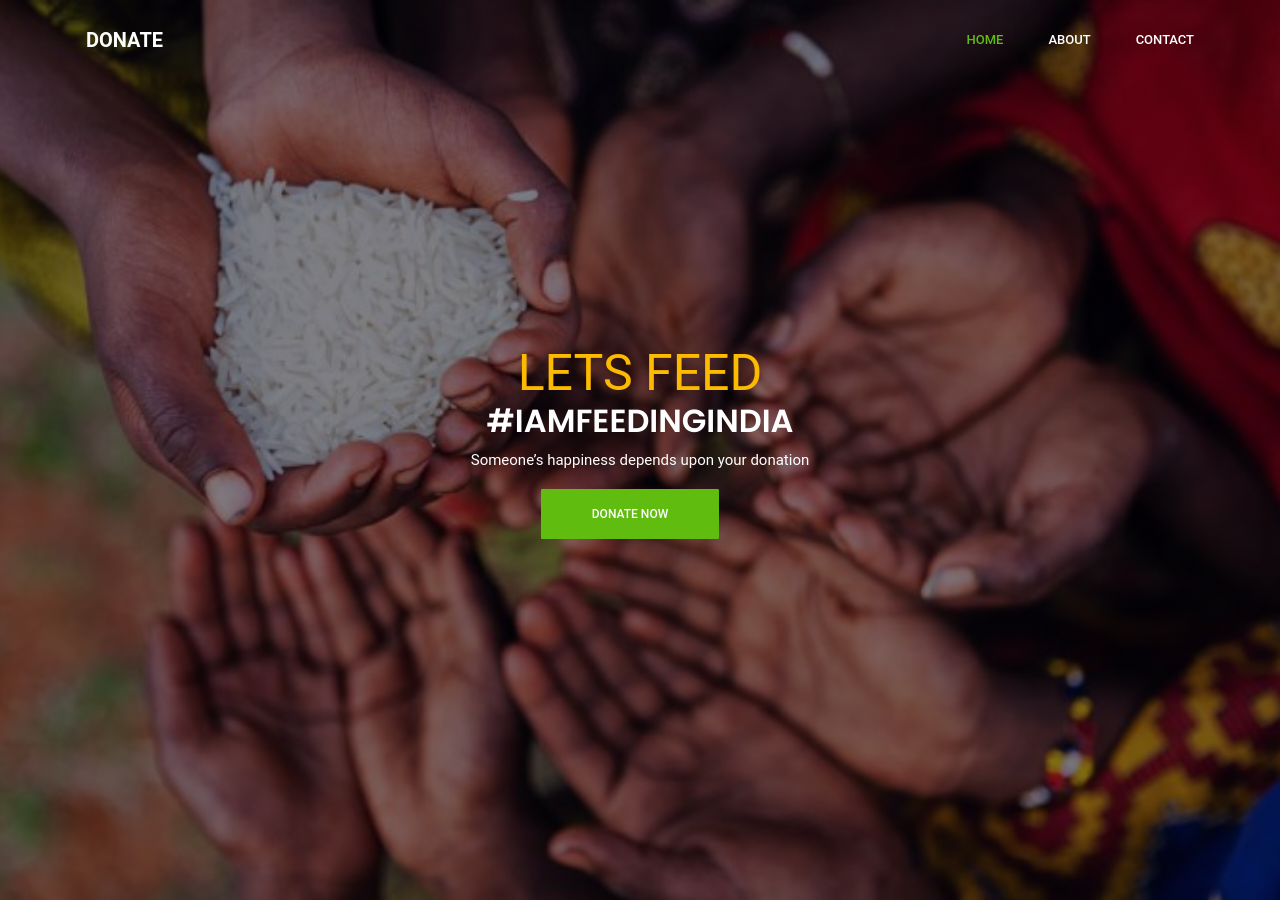
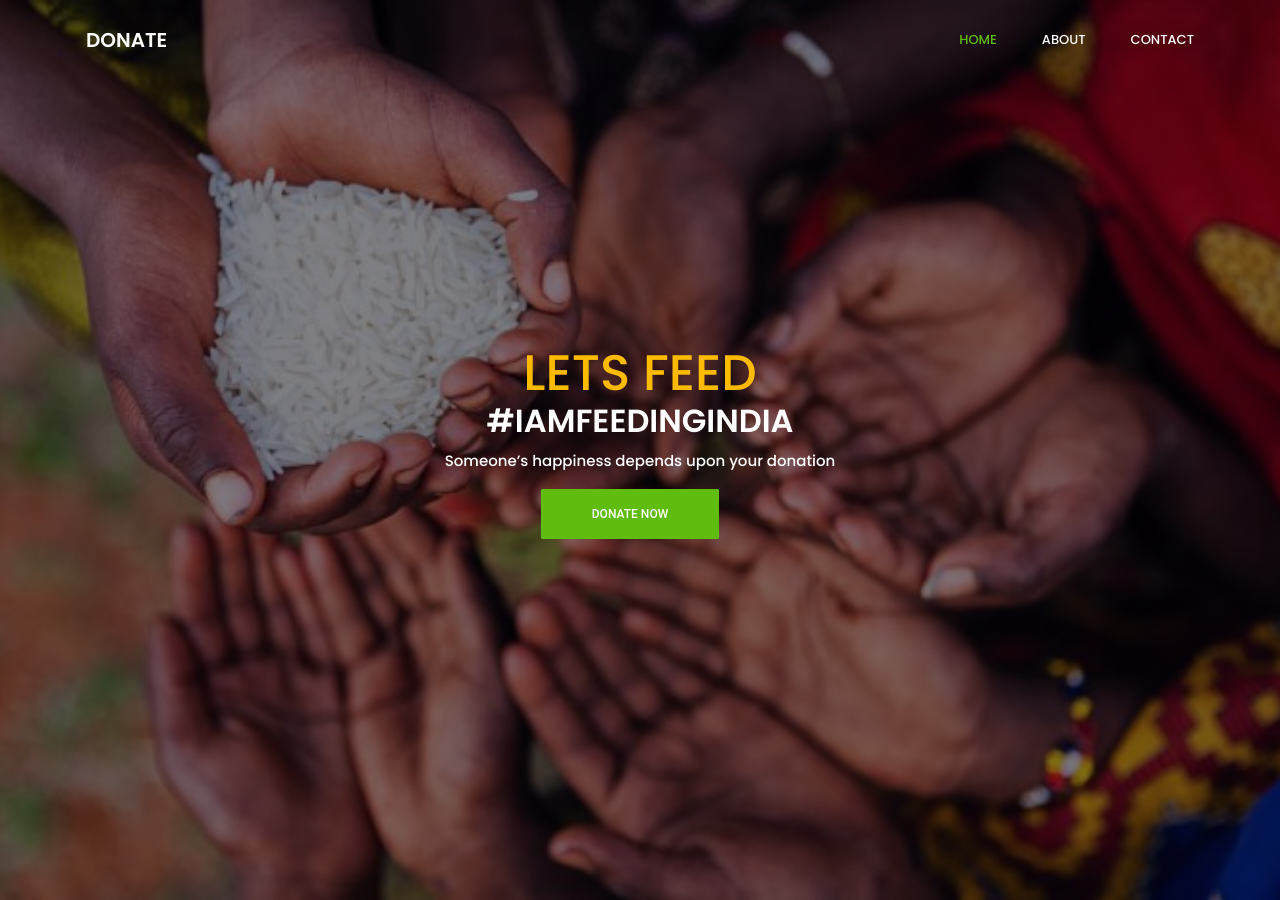
Before and after one commit to am-Anmol/letsfeed.github.io, a plain HTML site: page index.html in a window 1280 px wide. Drawn offline with Linux system fonts and the light colour scheme.

Commit message:
Update style.css

```diff
--- a/style.css
+++ b/style.css
@@ -40,9 +40,9 @@ Table of Content:
 body {
   line-height: 25px;
   font-size: 15px;
-  font-family: "Roboto", sans-serif;
+  font-family: "Poppins", sans-serif;
   font-weight: normal;
-  color: #777777; }
+  color: #ffffff; }
 
 h1,
 h2,
```
